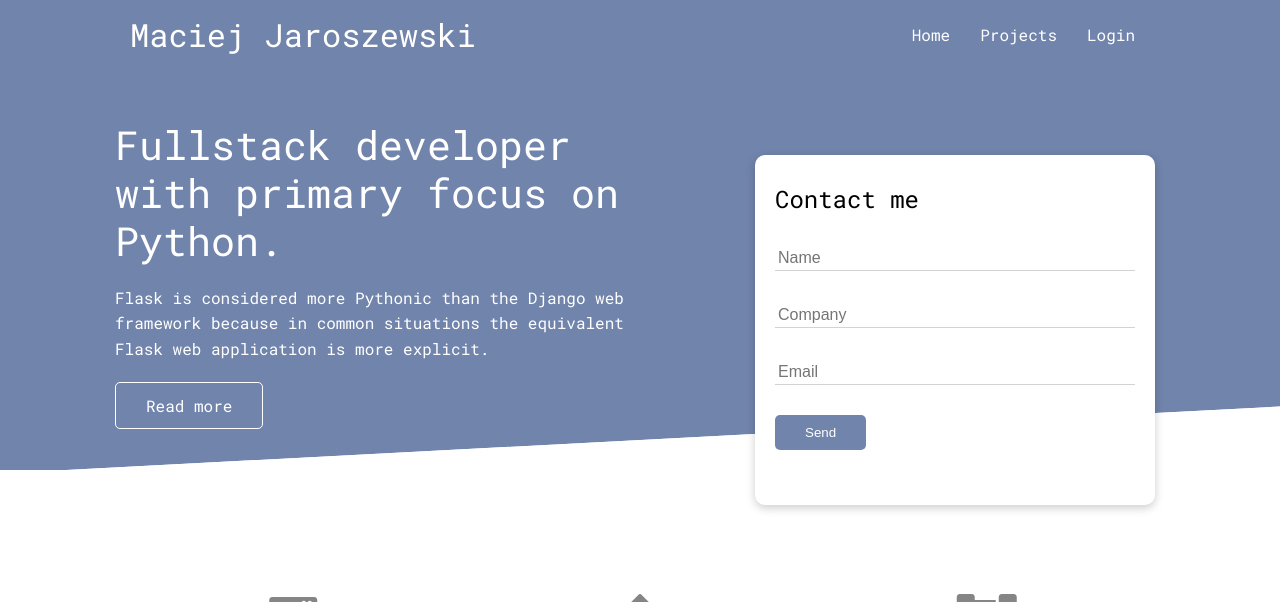
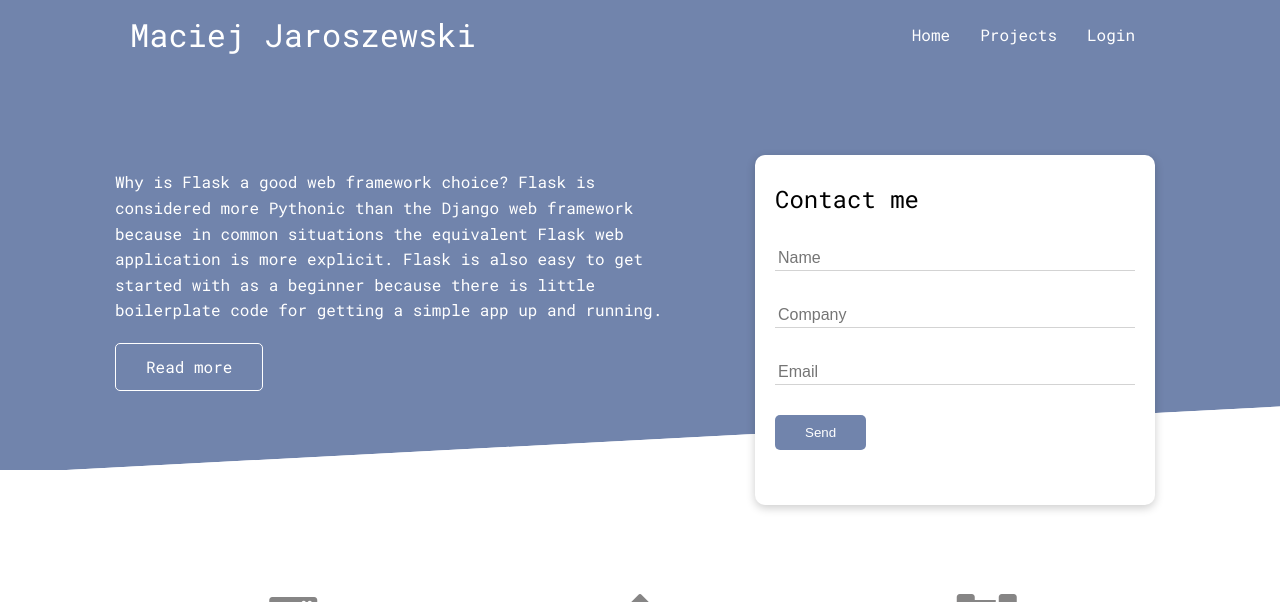
Before and after one commit to mjaroszewski1979/project_01, a Python web app: template templates/index.html in a window 1280 px wide. Shown: the top 602 px of the page. Run offline with Jinja, Linux system fonts and the light colour scheme; the template is opened without the code that fills it, so the values that code supplies are empty; some libraries are stand-ins or nearby versions; some web fonts are replaced.

Commit message:
Update index.html

```diff
--- a/templates/index.html
+++ b/templates/index.html
@@ -5,8 +5,9 @@
 <section class="showcase">
     <div class="container grid">
         <div class="showcase-text">
-            <h1>Fullstack developer with primary focus on Python.</h1>
-            <p>Flask is considered more Pythonic than the Django web framework because in common situations the equivalent Flask web application is more explicit.</p>
+            <h1></h1>
+            <p>Why is Flask a good web framework choice?
+                Flask is considered more Pythonic than the Django web framework because in common situations the equivalent Flask web application is more explicit. Flask is also easy to get started with as a beginner because there is little boilerplate code for getting a simple app up and running. </p>
                 <a href="https://www.fullstackpython.com/flask.html" target="_blank" class="btn btn-outline">Read more</a>
         </div>
         <div class="showcase-form card">
@@ -51,7 +52,7 @@
 <!-- Flask -->
 <section class="flask">
     <div class="container grid">
-        <img src="../static/images/flask.png" alt="">
+        <img src="../static/images/coin.png" alt="">
         <div class="card">
             <h3>Easy to use</h3>
         </div>
@@ -73,7 +74,7 @@
 </section>
 <!-- Languages -->
 <section class="languages">
-    <h2 class="text-center my-2">Team members</h2>
+    <h2 class="text-center my-2">My tools</h2>
     <div class="container flex">
         <div class="card">
             <h4>Python</h4>
```
